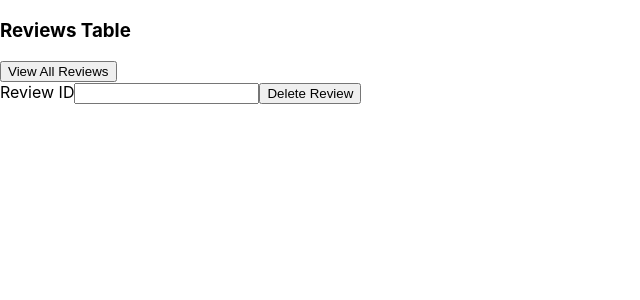
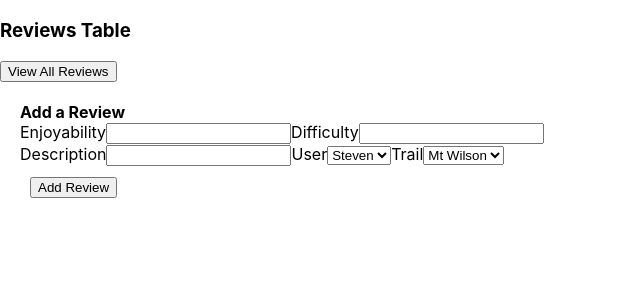
Before and after one commit to kanglicheng/HikeWell, a React (Create React App) app: page /reviews in a window 1280 px wide. Shown: the top 300 px of the page, without its empty margins (0-640 px from the left). Built offline with nearby package versions, Linux system fonts and the light colour scheme.

Commit message:
add a review functionality

```diff
--- a/src/components/Maps.jsx
+++ b/src/components/Maps.jsx
@@ -10,7 +10,7 @@ export const Maps = () => {
       <form>
         <label>Map ID</label>
         <input type="number" />
-        <button>Delete Map </button>
+        <button>Add Map </button>
       </form>
     </div>
   );
--- a/src/components/Reviews.jsx
+++ b/src/components/Reviews.jsx
@@ -7,11 +7,34 @@ export const Reviews = () => {
 
       <button>View All Reviews</button>
 
-      <form>
-        <label>Review ID</label>
-        <input type="number" />
-        <button>Delete Review </button>
-      </form>
+      <div style={{ margin: "20px" }}>
+        <label>
+          <b>Add a Review</b>
+        </label>
+        <form>
+          <div>
+            <label>Enjoyability</label>
+            <input type="number" />
+            <label>Difficulty</label>
+            <input type="number" />
+          </div>
+          <div>
+            <label>Description</label>
+            <input type="text" />
+            <label>User</label>
+            <select>
+              <option>Steven</option>
+            </select>
+            <label>Trail</label>
+            <select>
+              <option>Mt Wilson</option>
+            </select>
+          </div>
+          <div style={{ margin: "10px" }}>
+            <button>Add Review </button>
+          </div>
+        </form>
+      </div>
     </div>
   );
 };
--- a/src/index.js
+++ b/src/index.js
@@ -13,7 +13,6 @@ const router = createBrowserRouter([
   {
     path: "/",
     element: <App />,
-    children: [],
   },
   {
     path: "/about",
```
